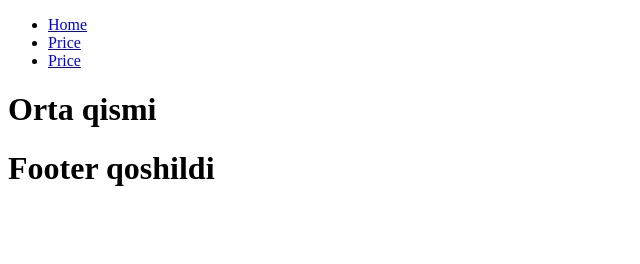
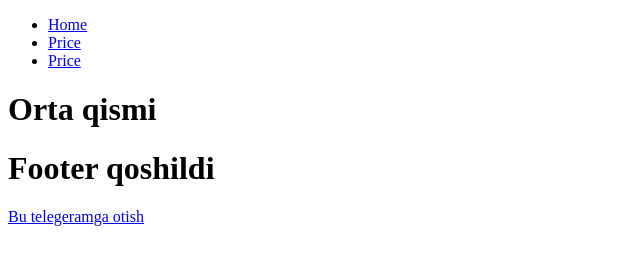
Before and after one commit to kamol9898/kamol, a plain HTML site: page index.html in a window 1280 px wide. Shown: the whole page, without its empty margins (0-640 px from the left). Drawn offline with Linux system fonts and the light colour scheme.

Commit message:
wrap qoshildi

```diff
--- a/index.html
+++ b/index.html
@@ -24,5 +24,13 @@
     <footer>
         <h1>Footer qoshildi</h1>
     </footer>
+
+
+
+
+    <div class="wrap">
+        <a href="#">Bu telegeramga otish</a>
+    </div>
+
 </body>
 </html>
```
